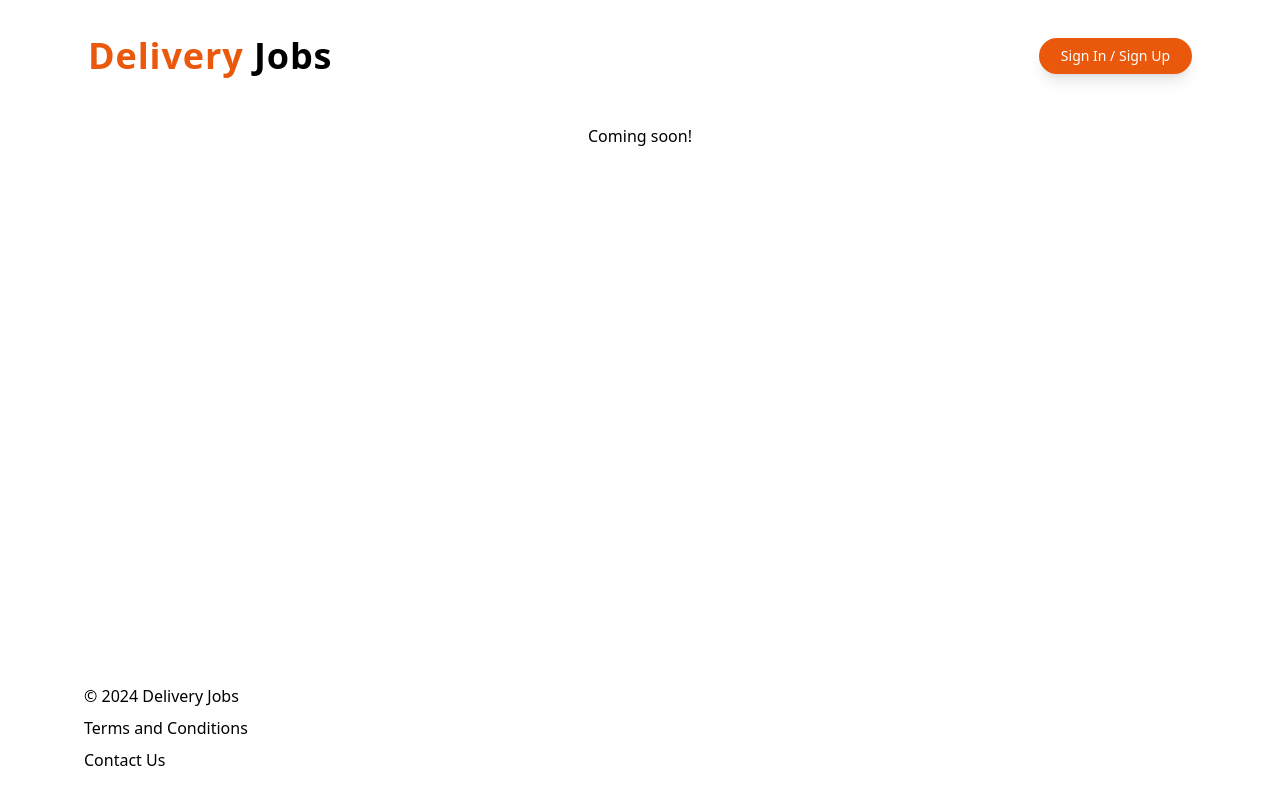
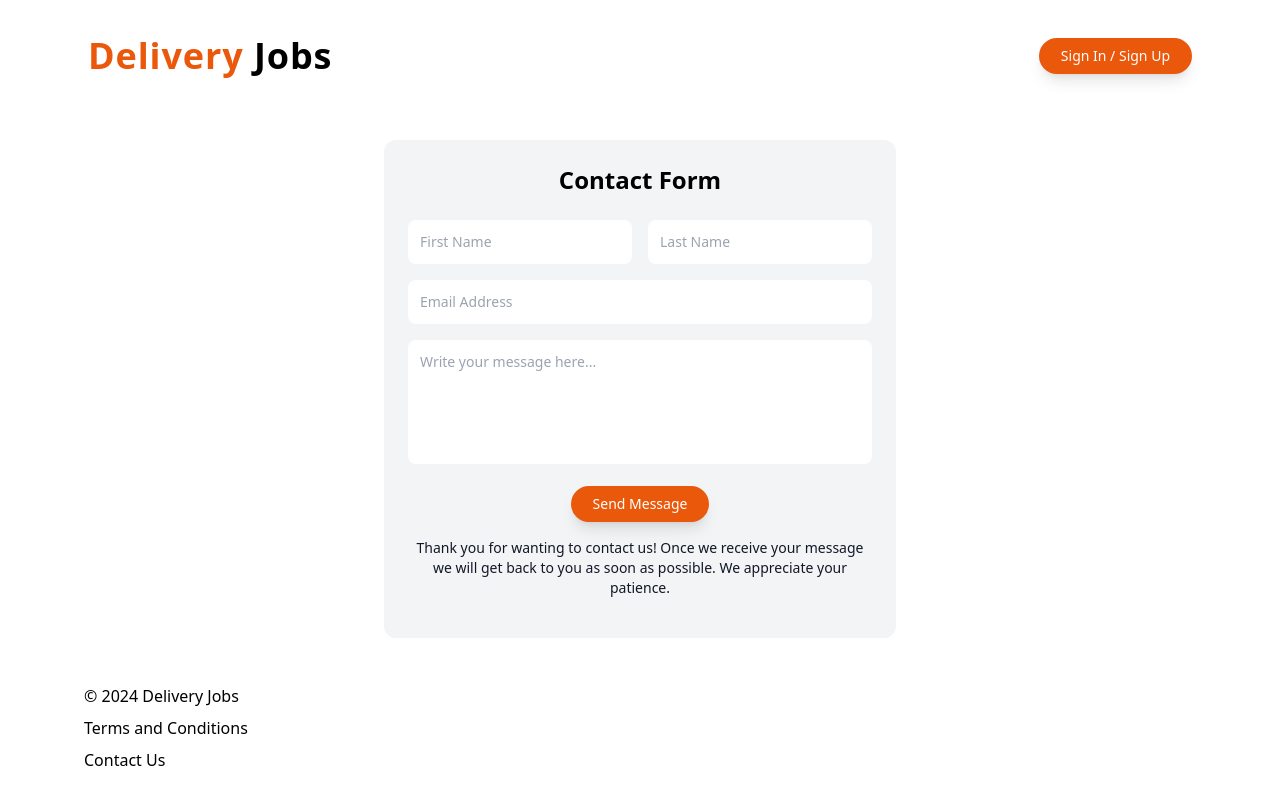
Before and after one commit to elibodo/delivery-jobs, a Next.js app: page /contactPage in a window 1280 px wide. Built offline with nearby package versions, Linux system fonts and the light colour scheme; no server answers.

Commit message:
created and made the contact form functional

```diff
--- /dev/null
+++ b/app/api/contact/route.js
@@ -0,0 +1,54 @@
+import nodemailer from "nodemailer";
+import { NextResponse } from "next/server";
+
+export async function POST(req, res) {
+  const { firstName, lastName, email, message } = await req.json();
+
+  // Create a Nodemailer transporter
+  const transporter = nodemailer.createTransport({
+    host: "smtp.gmail.com",
+    service: "Gmail",
+    port: 465,
+    auth: {
+      user: "deliveryjobsllc@gmail.com",
+      pass: "ncqo tkgu ofsw tnip",
+    },
+    secure: true,
+  });
+
+  await new Promise((resolve, reject) => {
+    transporter.verify(function (error, success) {
+      if (error) {
+        console.log(error);
+        reject(error);
+      } else {
+        resolve(success);
+      }
+    });
+  });
+
+  // Create email options
+  const mailOptions = {
+    from: `${firstName} ${lastName} <${email}>`,
+    to: "deliveryjobsllc@gmail.com",
+    subject: `Contact Form: ${firstName} ${lastName}`,
+    text: `You received a message from ${firstName} ${lastName} (${email}):\n\n${message}`,
+  };
+
+  // Send the email
+  await new Promise((resolve, reject) => {
+    transporter.sendMail(mailOptions, (error, info) => {
+      if (error) {
+        reject(error);
+        return NextResponse.json(
+          { message: "Failed to send email" },
+          { status: 500 },
+        );
+      } else {
+        resolve(info);
+        return NextResponse.json({ message: "Sent email update to company" });
+      }
+    });
+  });
+  return NextResponse.json({ message: "Sent email update to company" });
+}
--- a/app/contactPage/page.jsx
+++ b/app/contactPage/page.jsx
@@ -1,7 +1,105 @@
-import React from "react";
+"use client";
+
+import { useEffect, useState } from "react";
 
 const ContactPage = () => {
-  return <div>Coming soon!</div>;
+  const [formData, setFormData] = useState({
+    firstName: "",
+    lastName: "",
+    email: "",
+    message: "",
+  });
+
+  const [statusMessage, setStatusMessage] = useState("");
+
+  const handleContact = async (e) => {
+    e.preventDefault();
+    try {
+      const response = await fetch("/api/contact", {
+        method: "POST",
+        headers: {
+          "Content-Type": "application/json",
+        },
+        body: JSON.stringify(formData),
+      });
+
+      const data = await response.json();
+
+      if (response.status === 200) {
+        setStatusMessage("Message sent successfully!");
+      } else {
+        setStatusMessage("Failed to send message.");
+      }
+    } catch (error) {
+      setStatusMessage("Error occurred. Please try again later.");
+    }
+  };
+
+  return (
+    <form
+      onSubmit={handleContact}
+      className="mx-auto mt-4 flex max-w-lg flex-col items-center justify-center rounded-xl bg-gray-100 p-6"
+    >
+      <h1 className="mb-6 text-2xl font-semibold">Contact Form</h1>
+
+      <div className="flex w-full gap-4">
+        <input
+          required
+          value={formData.firstName}
+          onChange={(e) =>
+            setFormData({ ...formData, firstName: e.target.value })
+          }
+          type="text"
+          placeholder="First Name"
+          className="w-1/2 rounded-lg p-3 text-sm text-gray-700 outline-0"
+        />
+        <input
+          required
+          value={formData.lastName}
+          onChange={(e) =>
+            setFormData({ ...formData, lastName: e.target.value })
+          }
+          type="text"
+          placeholder="Last Name"
+          className="w-1/2 rounded-lg p-3 text-sm text-gray-700 outline-0"
+        />
+      </div>
+
+      <div className="mt-4 w-full">
+        <input
+          required
+          value={formData.email}
+          onChange={(e) => setFormData({ ...formData, email: e.target.value })}
+          type="email"
+          placeholder="Email Address"
+          className="w-full rounded-lg p-3 text-sm text-gray-700 outline-0"
+        />
+        <textarea
+          required
+          value={formData.message}
+          onChange={(e) =>
+            setFormData({ ...formData, message: e.target.value })
+          }
+          placeholder="Write your message here..."
+          className="mt-4 w-full resize-none rounded-lg p-3 text-sm text-gray-700 outline-0"
+          rows="5"
+        />
+      </div>
+
+      <button className="black_button my-4 rounded-lg bg-black py-2 text-white">
+        Send Message
+      </button>
+
+      {/* Instructions Message */}
+      <div className="text-center text-sm text-gray-900">
+        <p>
+          Thank you for wanting to contact us! Once we receive your message we
+          will get back to you as soon as possible. We appreciate your patience.
+        </p>
+        <p className="mt-4 font-semibold text-orange-600">{statusMessage}</p>
+      </div>
+    </form>
+  );
 };
 
 export default ContactPage;
```
